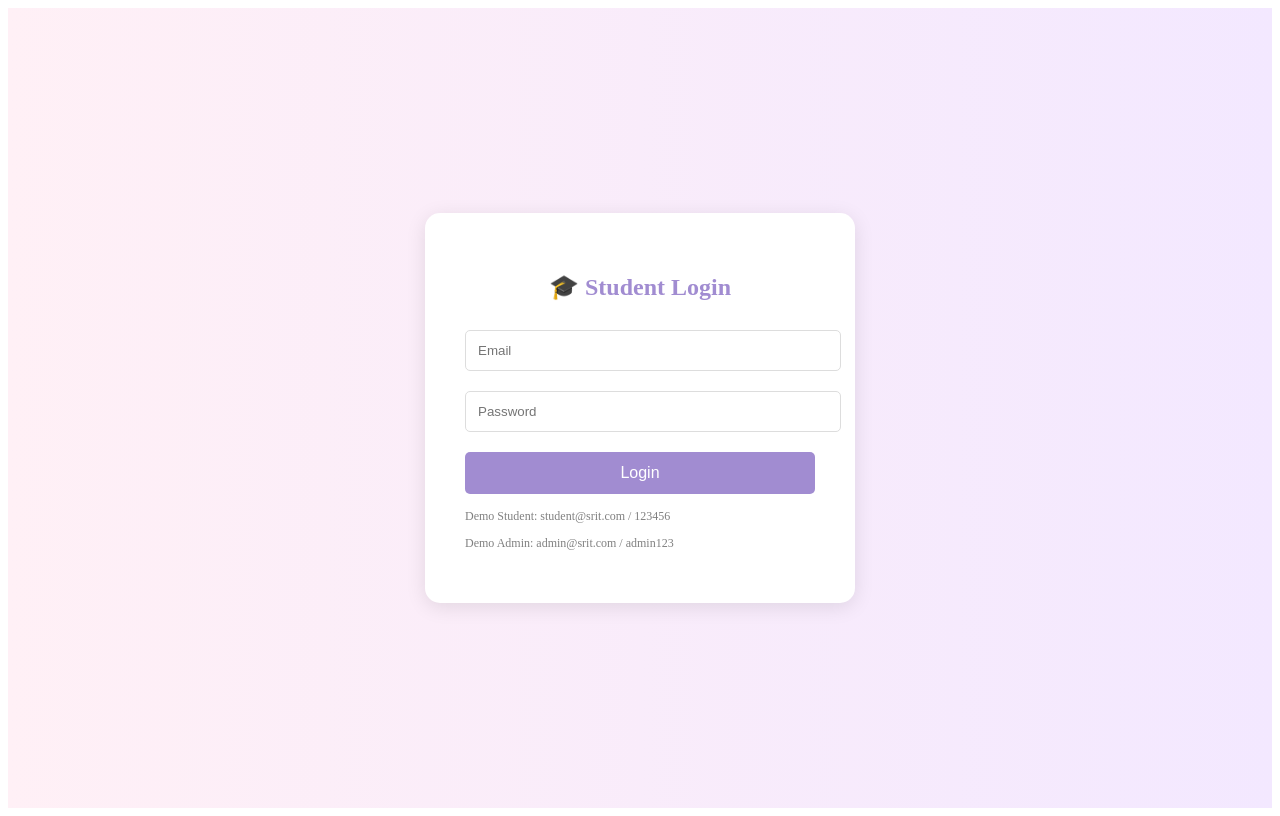
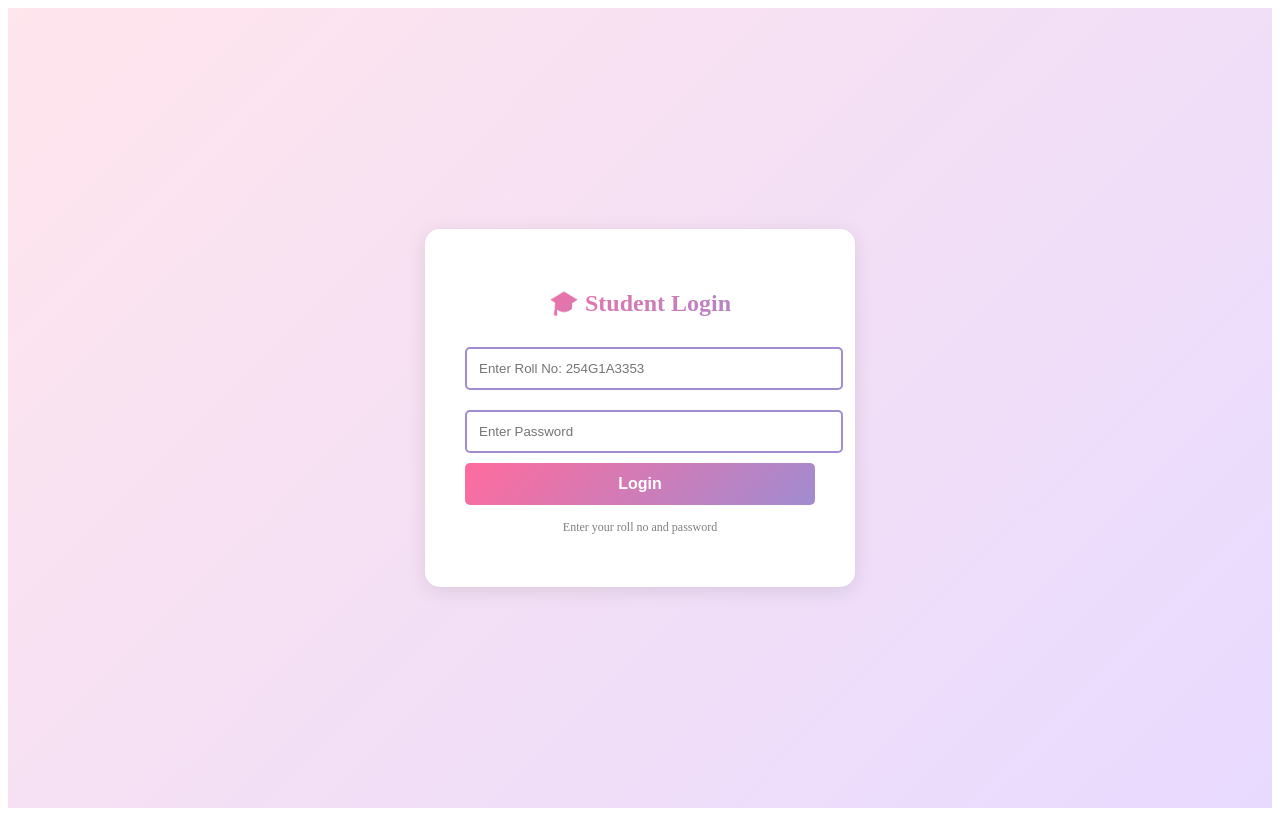
Before and after one commit to kavadihemalatha0317/srit-mi-portal, a Next.js app: page /login in a window 1280 px wide. Built offline with nearby package versions, Linux system fonts and the light colour scheme.

Commit message:
Update login.jsx

```diff
--- a/pages/login.jsx
+++ b/pages/login.jsx
@@ -1,50 +1,66 @@
-import React, { useState } from "react";
+import React, { useState, useEffect } from "react";
 import { useRouter } from "next/router";
 
 export default function Login() {
-  const [email, setEmail] = useState("");
+  const [rollNo, setRollNo] = useState("");
   const [password, setPassword] = useState("");
+  const [isFirstTime, setIsFirstTime] = useState(false);
   const router = useRouter();
+
+  useEffect(() => {
+    const savedPass = localStorage.getItem(rollNo);
+    if(rollNo && savedPass) setIsFirstTime(false);
+    else if(rollNo) setIsFirstTime(true);
+  }, [rollNo]);
 
   const handleLogin = (e) => {
     e.preventDefault();
-    // Ippatiki demo login. Tarvatha Firebase connect cheddam
-    if(email === "student@srit.com" && password === "123456") {
-      router.push("/dashboard");
-    } else if(email === "admin@srit.com" && password === "admin123") {
-      router.push("/admin");
+    const savedPass = localStorage.getItem(rollNo);
+
+    if(isFirstTime) {
+      localStorage.setItem(rollNo, password);
+      alert("Password Set Successfully! Now Login");
+      setIsFirstTime(false);
+      setPassword("");
     } else {
-      alert("Wrong Email or Password! Demo: student@srit.com / 123456");
+      if(password === savedPass) {
+        if(rollNo === "254G1A3353") router.push("/admin"); // K.Hemalatha = Admin
+        else router.push("/dashboard");
+      } else {
+        alert("Wrong Roll No or Password!");
+      }
     }
   }
 
   return (
-    <div style={{minHeight:"100vh", display:"flex", justifyContent:"center", alignItems:"center", background:"linear-gradient(to right,#fff0f6,#f3e8ff)"}}>
+    <div style={{minHeight:"100vh", display:"flex", justifyContent:"center", alignItems:"center", background:"linear-gradient(135deg,#FFE5EC,#E8DAFF)"}}>
       <div style={{background:"white", padding:"40px", borderRadius:"15px", boxShadow:"0 4px 20px rgba(0,0,0,0.1)", width:"350px"}}>
-        <h2 style={{textAlign:"center", color:"#a18cd1"}}>🎓 Student Login</h2>
+        <h2 style={{textAlign:"center", background:"linear-gradient(135deg, #FF6B9D, #A18CD1)", WebkitBackgroundClip:"text", WebkitTextFillColor:"transparent"}}>🎓 Student Login</h2>
+
         <form onSubmit={handleLogin}>
           <input
-            type="email"
-            placeholder="Email"
-            value={email}
-            onChange={(e)=>setEmail(e.target.value)}
-            style={{width:"100%", padding:"12px", margin:"10px 0", border:"1px solid #ddd", borderRadius:"5px"}}
+            type="text"
+            placeholder="Enter Roll No: 254G1A3353"
+            value={rollNo}
+            onChange={(e)=>setRollNo(e.target.value.toUpperCase())}
+            style={{width:"100%", padding:"12px", margin:"10px 0", border:"2px solid #A18CD1", borderRadius:"5px"}}
             required
           />
           <input
             type="password"
-            placeholder="Password"
+            placeholder={isFirstTime? "Set Your Password" : "Enter Password"}
             value={password}
             onChange={(e)=>setPassword(e.target.value)}
-            style={{width:"100%", padding:"12px", margin:"10px 0", border:"1px solid #ddd", borderRadius:"5px"}}
+            style={{width:"100%", padding:"12px", margin:"10px 0", border:"2px solid #A18CD1", borderRadius:"5px"}}
             required
           />
-          <button type="submit" style={{width:"100%", padding:"12px", background:"#a18cd1", color:"white", border:"none", borderRadius:"5px", fontSize:"16px", marginTop:"10px"}}>
-            Login
+          <button type="submit" style={{width:"100%", padding:"12px", background:"linear-gradient(135deg, #FF6B9D, #A18CD1)", color:"white", border:"none", borderRadius:"5px", fontSize:"16px", fontWeight:"bold"}}>
+            {isFirstTime? "Set Password & Continue" : "Login"}
           </button>
         </form>
-        <p style={{fontSize:"12px", marginTop:"15px", color:"gray"}}>Demo Student: student@srit.com / 123456</p>
-        <p style={{fontSize:"12px", color:"gray"}}>Demo Admin: admin@srit.com / admin123</p>
+        <p style={{fontSize:"12px", marginTop:"15px", color:"gray", textAlign:"center"}}>
+          {isFirstTime? "This is your first login. Set a password" : "Enter your roll no and password"}
+        </p>
       </div>
     </div>
   )
```
